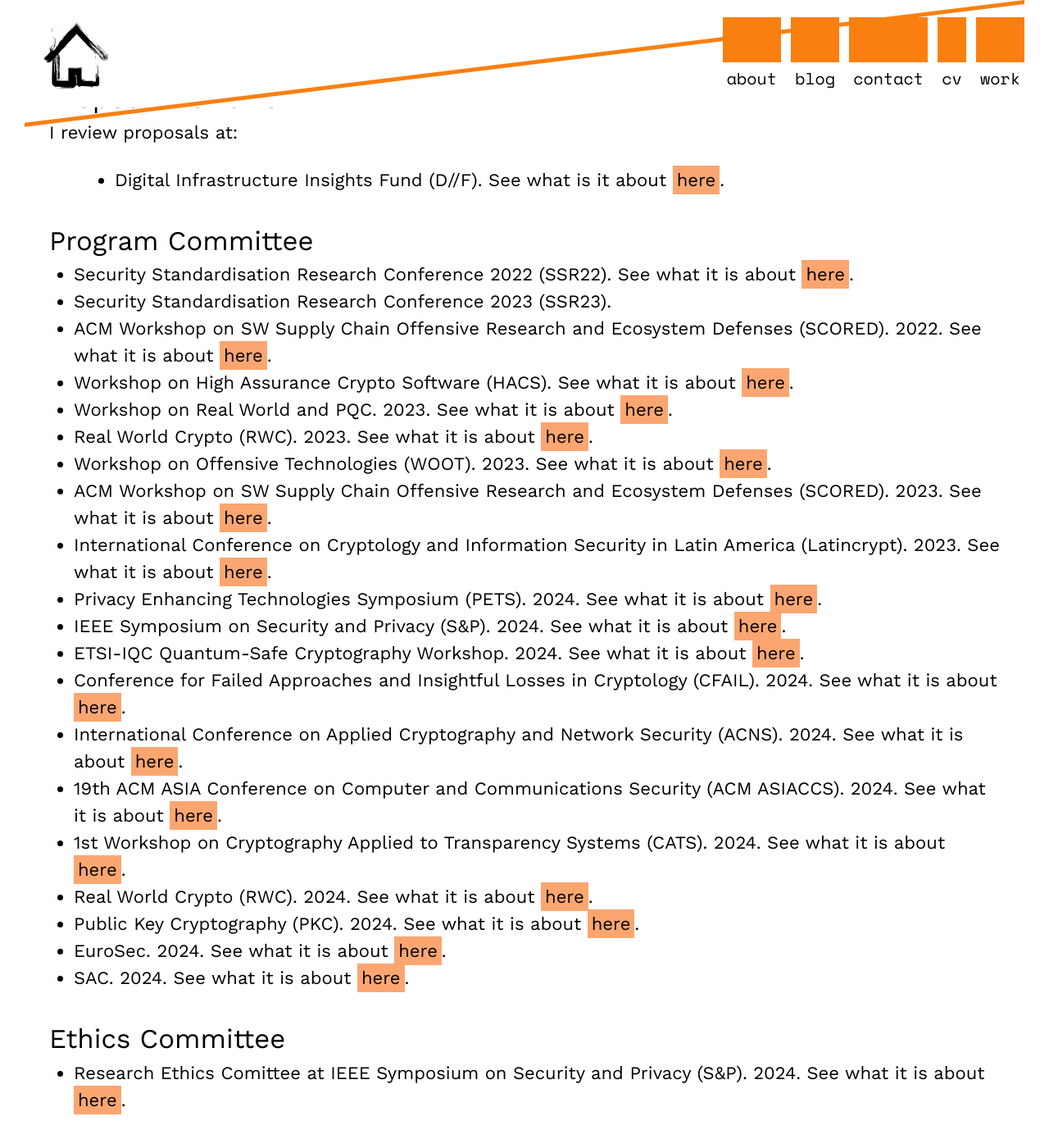
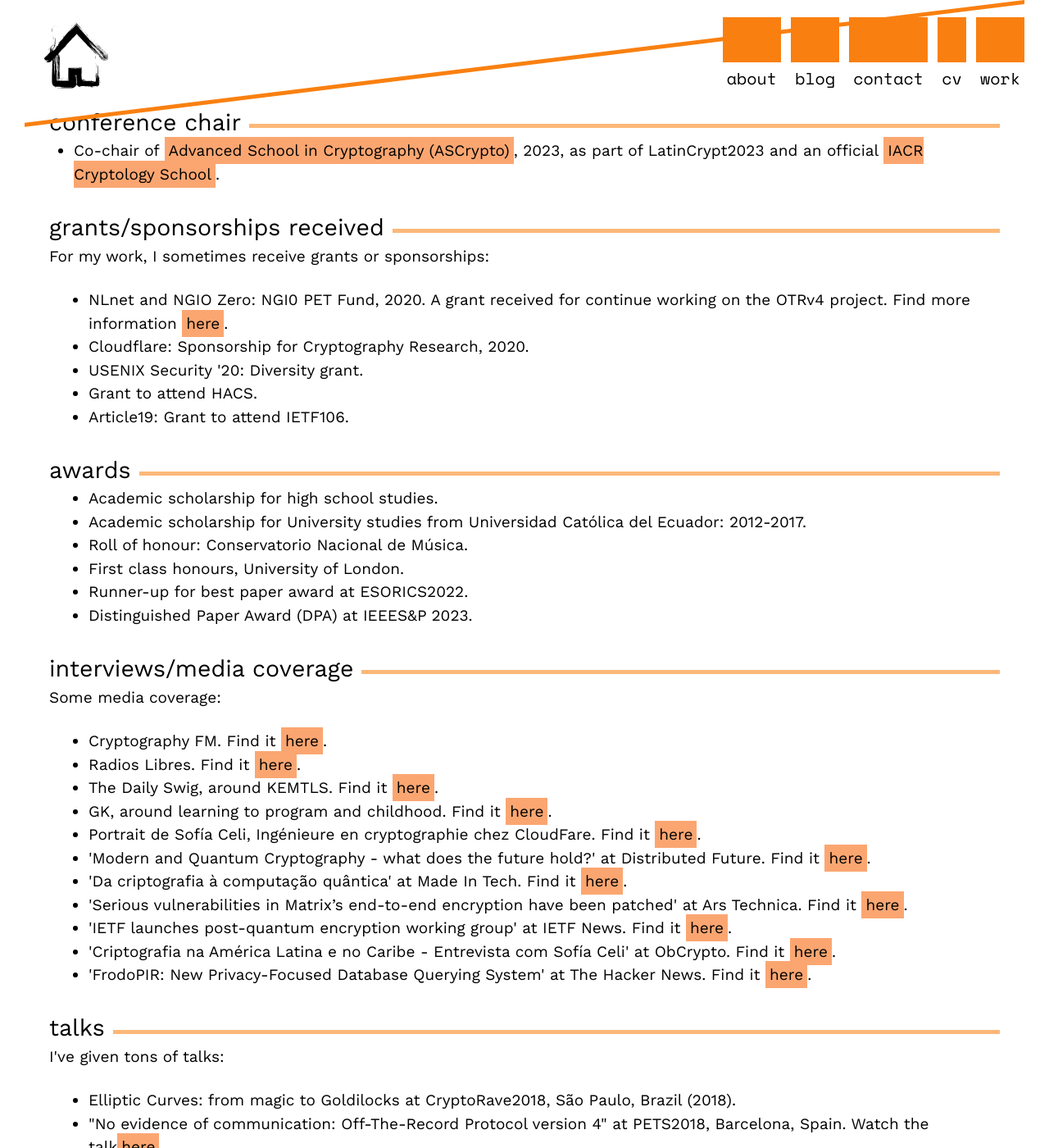
Before and after one commit to claucece/claucece.github.io, a Jekyll site: the page built from work.html, in a window 1280 px wide and 1400 px high, scrolled down 5993 px. Shown: the whole window at 82% size. Built offline with Jekyll 4.4.1, drawn with Linux system fonts in a browser that asks for light colours; some of the changed text lies outside the part shown.

Commit message:
Make it nice

```diff
--- a/_sass/_layout.scss
+++ b/_sass/_layout.scss
@@ -155,7 +155,7 @@
     margin-right: 30px;
     padding-top: 5px;
     font-family: $page-font-family;
-    font-size: 22px;
+    font-size: 19px;
 }
 
 .container {
@@ -197,7 +197,7 @@
 }
 
 .centered-list {
-      margin-left: 5rem;
+      margin-left: 3rem;
 
       @include media-query($on-palm) {
           margin-left: 1.5rem;
@@ -447,3 +447,18 @@
 .post-box {
     display: flex;
 }
+
+.divider {
+  overflow: hidden;
+}
+
+.divider:after {
+  content: "";
+  display: inline-block;
+  height: 0.5em;
+  vertical-align: bottom;
+  width: 100%;
+  margin-right: -100%;
+  margin-left: 10px;
+  border-top: 5px solid #f980108f;
+}
--- a/work.html
+++ b/work.html
@@ -14,7 +14,8 @@
 		  <p><a href="https://scholar.google.com/citations?user=hPm3PDIAAAAJ&hl=pt-PT&oi=ao">My Google Scholar</a> <a href="https://dblp.org/pid/296/2589.html">My dblp</a></p>
 		</div>
 		<br>
-    <a class="none" id="mentoring"><h2>Mentoring</h2></a>
+
+    <a class="none" id="mentoring"><h2 class="divider">mentoring</h2></a>
 		<p>I've mentored or I'm mentoring (as part of the Brave or Cloudflare internship program):
     <ul class="centered-list">
       <li>Shai Levin. His website can be found <a href="https://profiles.auckland.ac.nz/shai-levin" target="_blank">here</a>.</li>
@@ -24,7 +25,7 @@
       <li>Goutam Tamvada. His website can be found <a href="https://www.linkedin.com/in/goutam-tamvada-8153a91b2/?originalSubdomain=ca" target="_blank">here</a>.</li>
 		</ul>
 		<br>
-    <a class="none" id="academic-publications"><h2>Academic texts</h2></a>
+    <a class="none" id="academic-publications"><h2 class="divider">academic publications</h2></a>
     <ul class="centered-list">
       <li>'A Fast and Simple Partially Oblivious PRF, with Applications' with Nirvan Tyagi, Thomas Ristenpart, Nick Sullivan, Stefano Tessaro, and Christopher A. Wood.
 			<br>
@@ -84,12 +85,10 @@
       <li>'Call Me By My Name: Practical Keyword PIR' with Alex Davidson.<i> Under Review/Submission</i>.
 			<br>Find an extended version <a href="https://eprint.iacr.org/2024/92.pdf" target"_blank">here</a>.<br>
 			</li>
-			<br>
 		</ul>
-		<br>
 
 		<br>
-    <a class="none" id="design"><h2>Cryptographic/Technology design</h2></a>
+    <a class="none" id="design"><h2 class="divider">cryptographic/technology design</h2></a>
     <ul class="centered-list">
       <li>'MAYO PQC Signature scheme' with Ward Beullens, Fabio Campos, Basil Hess and Matthias J. Kannwischer.
 			<br>Find the specification <a href="https://pqmayo.org/assets/specs/mayo.pdf" target"_blank">here</a>. See our website <a href="https://pqmayo.org/" target"_blank">here</a>.<br><br>
@@ -100,7 +99,7 @@
 			</li>
 		</ul>
 
-    <a class="none" id="other-publications"><h2>Published text</h2></a>
+    <a class="none" id="other-publications"><h2 class="divider">published text</h2></a>
     <p>I have some other informal published texts:</p>
     <ul class="centered-list">
       <li>'No evidence of communication: Off-The-Record Protocol version 4'. Find it <a href="https://petsymposium.org/2018/files/hotpets/7-bini.pdf" target="_blank">here</a>. This extended abstract was written for HotPETS from PETS2018.</li>
@@ -126,7 +125,7 @@
 		</ul>
     <br>
 
-    <a class="none" id="notes"><h2>Notes</h2></a>
+    <a class="none" id="notes"><h2 class="divider">notes</h2></a>
     <p>Some informal notes and thoughts:</p>
     <ul class="centered-list">
       <li>'A note on Privacy-Preserving Measurements Techniques'. Find it <a href="/thoughts/ppm-tech-01.pdf" target="_blank">here</a>. Extra material for a PEARG presentation.</li>
@@ -134,14 +133,14 @@
 		</ul>
 		<br>
 
-    <a class="none" id="statements"><h2>Statements</h2></a>
+    <a class="none" id="statements"><h2 class="divider">statements</h2></a>
     <p>Some statements to improve diversity and inclusion:</p>
     <ul class="centered-list">
       <li>'On Creating a More Inclusive and Supporting Community' with Elena Pagnin and Akira Takahashi. Find it <a href="https://github.com/claucece/diversity-inclusion-statement/blob/main/On%20Creating%20a%20More%20Inclusive%20and%20Supporting%20Community.pdf" target="_blank">here</a>.</li>
 		</ul>
 		<br>
 
-    <a class="none" id="groups"><h2>Groups I'm part of</h2></a>
+    <a class="none" id="groups"><h2 class="divider">my groups</h2></a>
     <ul class="centered-list">
       <li>The amazing Brave Research Team.</li>
       <li>Collaborating with Open Quantum Safe (OQS).</li>
@@ -155,7 +154,7 @@
 		</ul>
 		<br>
 
-    <a class="none" id="organized-events"><h2>Organizer</h2></a>
+    <a class="none" id="organized-events"><h2 class="divider">organizer</h2></a>
     <p>I love organizing summits and gatherings:</p>
     <ul class="centered-list">
 		  <li>OTRv4 summit colocated with PETS2019, Stockholm, Sweden. Find more information <a href="https://petsymposium.org/2019/program.php" target="_blank">here</a> and <a href="https://otr.im/" target="_blank">here</a>.</li>
@@ -171,69 +170,66 @@
 		</ul>
 		<br>
 
-    <a class="none" id="reviews"><h2>Reviews/Advisor</h2></a>
+    <a class="none" id="reviews"><h2 class="divider">reviews/advisor</h2></a>
     <p>I am/I was part of the review committee for these events:</p>
-    <ul class="centered-list">
+    <ul>
 		  <li>PETS2020, PETS 2021, PETS 2022, PETS 2023: Artifact Review Committee. See what is it about <a href="https://petsymposium.org/artifacts.php" target="_blank">here</a>.</li>
 		  <li>USENIX: Artifact Review Committee. See what is it about <a href="https://www.usenix.org/conference/usenixsecurity20/artifact-evaluation-information" target="_blank">here</a>.</li>
 		  <li>Journal of Cryptographic Engineer 2022.</li>
 		  <li>Subreviewer: LATIN: The 15th Latin American Theoretical Informatics Symposium, 2022.</li>
     </ul>
     <p>I'm a technical advisor for:</p>
-    <ul class="centered-list">
+    <ul>
 		  <li><a href="https://www.globalencryption.org/" target="_blank">Global Encryption Coalition</a>.</li>
 		</ul>
     <p>I'm a part of the advisory council for:</p>
-    <ul class="centered-list">
+    <ul>
 		  <li><a href="https://www.opentech.fund/" target="_blank">Open Technology Fund</a>.</li>
 		</ul>
-		<br>
-
-		<a class="none" id="reviews"><h2>Proposal Reviewer</h2></a>
     <p>I review proposals at:</p>
     <ul class="centered-list">
 		  <li>Digital Infrastructure Insights Fund (D//F). See what is it about <a href="https://fordfoundation.forms.fm/2023-digital-infrastructure-insights-fund-rfp/forms/9724" target="_blank">here</a>.</li>
 		</ul>
 		<br>
 
-    <a class="none" id="program-comittee"><h2>Program Committee</h2></a>
+    <a class="none" id="program-comittee"><h2 class="divider">program committee</h2></a>
+    <p>I've served in these program committees:</p>
 		<ul>
-		  <li>Security Standardisation Research Conference 2022 (SSR22). See what it is about <a href="https://ssr2022.com/cfp/" target="_blank">here</a>.</li>
-		  <li>Security Standardisation Research Conference 2023 (SSR23).</li>
-		  <li>ACM Workshop on SW Supply Chain Offensive Research and Ecosystem Defenses (SCORED). 2022. See what it is about <a href="https://scored.dev/" target="_blank">here</a>.</li>
+		  <li>Security Standardisation Research Conference (SSR). 2022, 2023. See what it is about <a href="https://ssr2022.com/cfp/" target="_blank">here</a>.</li>
+		  <li>ACM Workshop on SW Supply Chain Offensive Research and Ecosystem Defenses (SCORED). 2022, 2023. See what it is about <a href="https://scored.dev/" target="_blank">here</a>.</li>
+		  <li>Workshop on Real World and PQC. 2023. See what it is about <a href="https://rwpqc.org/" target="_blank">here</a>.</li>
+		  <li>1st Workshop on Cryptography Applied to Transparency Systems (CATS). 2024. See what it is about <a href="https://catsworkshop.dev/" target="_blank">here</a>.</li>
+		  <li>Workshop on Offensive Technologies (WOOT). 2023, 2024. See what it is about <a href="https://wootconference.org/" target="_blank">here</a>.</li>
 		  <li>Workshop on High Assurance Crypto Software (HACS). See what it is about <a href="https://www.hacs-workshop.org/" target="_blank">here</a>.</li>
-		  <li>Workshop on Real World and PQC. 2023. See what it is about <a href="https://rwpqc.org/" target="_blank">here</a>.</li>
-		  <li>Real World Crypto (RWC). 2023. See what it is about <a href="https://rwc.iacr.org/2023/" target="_blank">here</a>.</li>
-		  <li>Workshop on Offensive Technologies (WOOT). 2023. See what it is about <a href="https://wootconference.org/" target="_blank">here</a>.</li>
-		  <li>ACM Workshop on SW Supply Chain Offensive Research and Ecosystem Defenses (SCORED). 2023. See what it is about <a href="https://scored.dev/" target="_blank">here</a>.</li>
+		  <li>Conference for Failed Approaches and Insightful Losses in Cryptology (CFAIL). 2024. See what it is about <a href="https://www.cfail.org/" target="_blank">here</a>.</li>
+		  <li>ETSI-IQC Quantum-Safe Cryptography Workshop. 2024. See what it is about <a href="https://www.etsi.org/events/2117-2023-02-9th-etsi-iqc-quantum-safe-cryptography-workshop" target="_blank">here</a>.</li>
+		  <li>EuroSec. 2024. See what it is about <a href="http://www.wikicfp.com/cfp/program?id=975" target="_blank">here</a>.</li>
+		  <li>International Conference on Applied Cryptography and Network Security (ACNS). 2024. See what it is about <a href="https://wp.nyu.edu/acns2024/" target="_blank">here</a>.</li>
+		  <li>19th ACM ASIA Conference on Computer and Communications Security (ACM ASIACCS). 2024. See what it is about <a href="https://asiaccs2023.org/" target="_blank">here</a>.</li>
 		  <li>International Conference on Cryptology and Information Security in Latin America (Latincrypt). 2023. See what it is about <a href="https://www.espe.edu.ec/latincrypt/" target="_blank">here</a>.</li>
+		  <li>Real World Crypto (RWC). 2023, 2024. See what it is about <a href="https://rwc.iacr.org/2023/" target="_blank">here</a>.</li>
+		  <li>Public Key Cryptography (PKC). 2024. See what it is about <a href="https://pkc.iacr.org/2024/" target="_blank">here</a>.</li>
+		  <li>SAC. 2024. See what it is about <a href="https://sacworkshop.org/" target="_blank">here</a>.</li>
 		  <li>Privacy Enhancing Technologies Symposium (PETS). 2024. See what it is about <a href="https://www.petsymposium.org/" target="_blank">here</a>.</li>
 		  <li>IEEE Symposium on Security and Privacy (S&P). 2024. See what it is about <a href="https://www.ieee-security.org/TC/SP2024/cfpapers.html" target="_blank">here</a>.</li>
-		  <li>ETSI-IQC Quantum-Safe Cryptography Workshop. 2024. See what it is about <a href="https://www.etsi.org/events/2117-2023-02-9th-etsi-iqc-quantum-safe-cryptography-workshop" target="_blank">here</a>.</li>
-		  <li>Conference for Failed Approaches and Insightful Losses in Cryptology (CFAIL). 2024. See what it is about <a href="https://www.cfail.org/" target="_blank">here</a>.</li>
-		  <li>International Conference on Applied Cryptography and Network Security (ACNS). 2024. See what it is about <a href="https://wp.nyu.edu/acns2024/" target="_blank">here</a>.</li>
-		  <li>19th ACM ASIA Conference on Computer and Communications Security (ACM ASIACCS). 2024. See what it is about <a href="https://asiaccs2023.org/" target="_blank">here</a>.</li>
-		  <li>1st Workshop on Cryptography Applied to Transparency Systems (CATS). 2024. See what it is about <a href="https://catsworkshop.dev/" target="_blank">here</a>.</li>
-		  <li>Real World Crypto (RWC). 2024. See what it is about <a href="https://rwc.iacr.org/2024/" target="_blank">here</a>.</li>
-		  <li>Public Key Cryptography (PKC). 2024. See what it is about <a href="https://pkc.iacr.org/2024/" target="_blank">here</a>.</li>
-		  <li>EuroSec. 2024. See what it is about <a href="http://www.wikicfp.com/cfp/program?id=975" target="_blank">here</a>.</li>
-		  <li>SAC. 2024. See what it is about <a href="https://sacworkshop.org/" target="_blank">here</a>.</li>
 		</ul>
 		<br>
 
-		<a class="none" id="ethics-comittee"><h2>Ethics Committee</h2></a>
+		<a class="none" id="ethics-comittee"><h2 class="divider">ethics committee</h2></a>
+    <p>I've served in these ethics committees:</p>
 		<ul>
 		  <li>Research Ethics Comittee at IEEE Symposium on Security and Privacy (S&P). 2024. See what it is about <a href="https://www.ieee-security.org/TC/SP2024/cfpapers.html" target="_blank">here</a>.</li>
 		</ul>
 		<br>
 
-		<a class="none" id="award-comittee"><h2>Award Committee</h2></a>
+		<a class="none" id="award-comittee"><h2 class="divider">award committee</h2></a>
+    <p>I've served in these awards committees:</p>
 		<ul>
 		  <li>Applied Networking Research Prize 2023, 2024. See what it is about <a href="https://irtf.org/anrp/" target="_blank">here</a>.</li>
 		</ul>
 		<br>
 
-		<a class="none" id="tech-chair"><h2>IETF/IRTF/W3C Roles</h2></a>
+		<a class="none" id="tech-chair"><h2 class="divider">IETF/IRTF/W3C roles</h2></a>
 		<ul>
 		  <li>Co-chair of the Human Rights Protocols Considerations group (HRPC) at IRTF. See what it is about <a href="https://datatracker.ietf.org/rg/hrpc/about/" target="_blank">here</a>. Chairing with Mallory Knodell.</li>
 		  <li>Co-chair of the  Post-Quantum Use In Protocols (PQUIP) at IETF. See what it is about <a href="https://datatracker.ietf.org/wg/pquip/about/" target="_blank">here</a>. Chairing with Paul Hoffman.</li>
@@ -243,13 +239,13 @@
 		</ul>
 		<br>
 
-		<a class="none" id="chair"><h2>Conference Chair</h2></a>
+		<a class="none" id="chair"><h2 class="divider">conference chair</h2></a>
 		<ul>
 		  <li>Co-chair of <a href="https://ascrypto.org/" target="_blank">Advanced School in Cryptography (ASCrypto)</a>, 2023, as part of LatinCrypt2023 and an official <a href="https://iacr.org/schools/" target="_blank">IACR Cryptology School</a>.</li>
 		</ul>
 		<br>
 
-    <a class="none" id="sponsorship"><h2>Grants/Sponsorships received</h2></a>
+    <a class="none" id="sponsorship"><h2 class="divider">grants/sponsorships received</h2></a>
     <p>For my work, I sometimes receive grants or sponsorships:</p>
     <ul class="centered-list">
 		  <li>NLnet and NGIO Zero: NGI0 PET Fund, 2020. A grant received for continue working on the OTRv4 project. Find more information <a href="https://nlnet.nl/project/OTR4/" target="_blank">here</a>.</li>
@@ -260,7 +256,7 @@
     </ul>
 		<br>
 
-    <a class="none" id="awards"><h2>Awards</h2></a>
+    <a class="none" id="awards"><h2 class="divider">awards</h2></a>
     <ul class="centered-list">
 		  <li>Academic scholarship for high school studies.</li>
 		  <li>Academic scholarship for University studies from Universidad Católica del Ecuador: 2012-2017.</li>
@@ -271,7 +267,7 @@
     </ul>
 		<br>
 
-    <a class="none" id="interviews"><h2>Interviews/Media Coverage</h2></a>
+    <a class="none" id="interviews"><h2 class="divider">interviews/media coverage</h2></a>
     <p>Some media coverage:</p>
     <ul class="centered-list">
 		  <li>Cryptography FM. Find it <a href="https://share.fireside.fm/episode/UhS0As4h+_FDaArw-" target="_blank">here</a>.</li>
@@ -288,7 +284,7 @@
     </ul>
 		<br>
 
-    <a class="none" id="talks"><h2>Talks</h2></a>
+    <a class="none" id="talks"><h2 class="divider">talks</h2></a>
     <p>I've given tons of talks:</p>
     <ul class="centered-list">
 		  <li>Elliptic Curves: from magic to Goldilocks at CryptoRave2018, São Paulo, Brazil (2018).</li>
@@ -391,8 +387,9 @@
 			<li><strong>Upcoming:</strong> TBA at RECAP workshop.</li>
 			<li><strong>Upcoming:</strong> "New privacy mechanism and PQC" at VictorCrypto from the University of Michigan. Find the information <a href="https://victorcrypto.org/" target="_blank">here</a>.</li>
     </ul>
+		<br>
 
-		<a class="none" id="news"><h2>News</h2></a>
+		<a class="none" id="news"><h2 class="divider">news</h2></a>
     <p>Happy news that help me with my imposter syndrome:</p>
     <ul class="centered-list">
 			<li>Nominated to be SEC AD at IETF. See <a href="https://datatracker.ietf.org/nomcom/2023/nominate" target="_blank">here</a>. Thank you whoever nominated me ;).</li>
```
